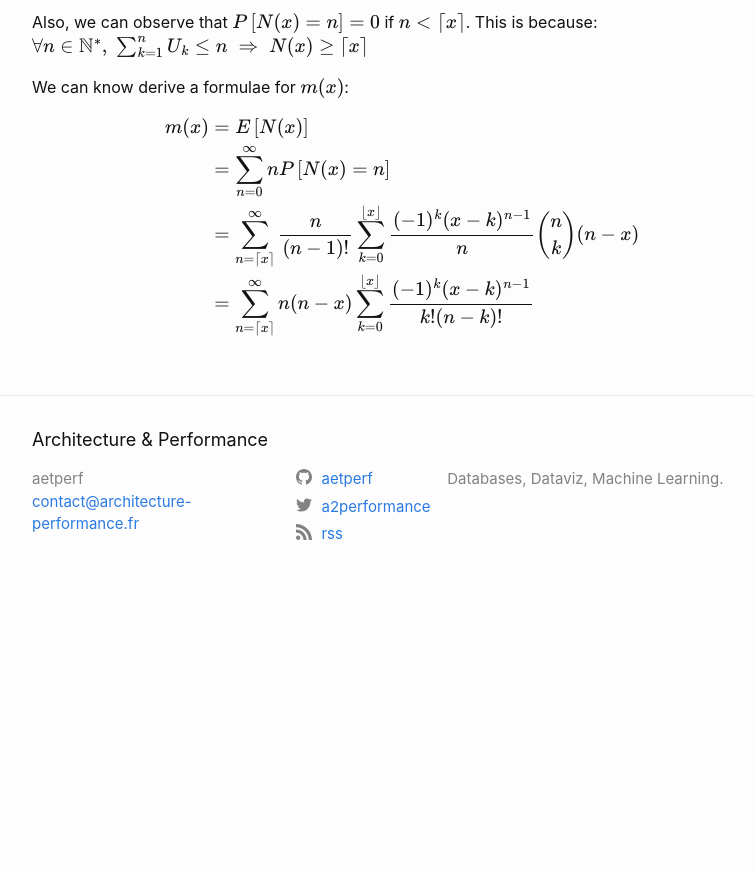
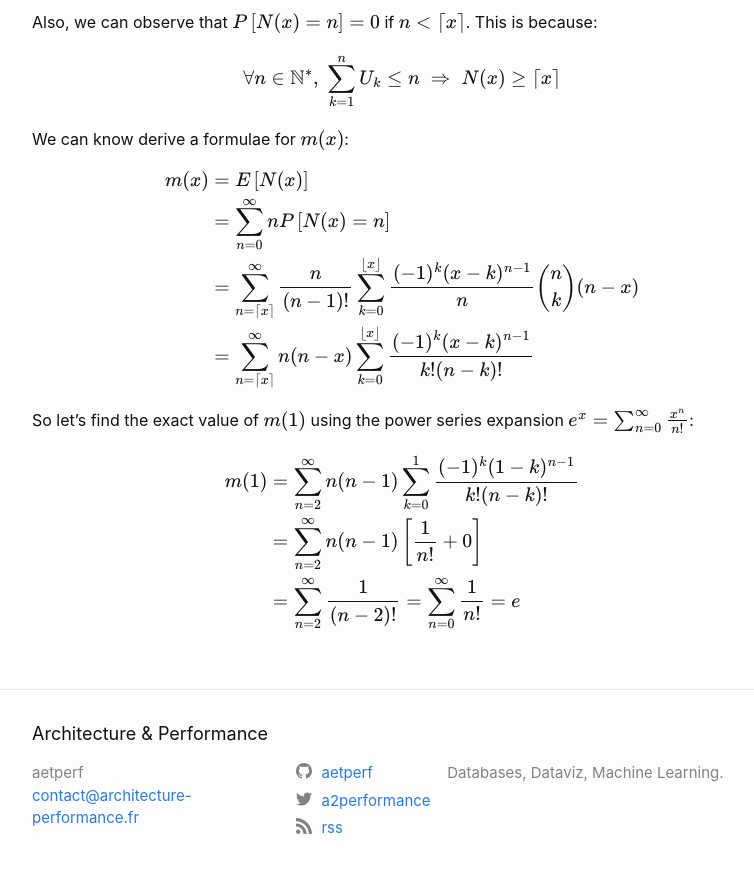
Before and after one commit to aetperf/aetperf.github.io, a Jekyll site: the page built from _posts/2022-07-26-Euler-s-number-and-the-uniform-sum-distribution.md, in a window 1280 px wide and 900 px high, scrolled down 7717 px. Shown: the top 873 px of the window, without its empty margins (238-992 px from the left). Built offline with Jekyll 4.4.1, drawn with Linux system fonts in a browser that asks for light colours; formulas are drawn with MathJax 3; before the commit the page ends 8323 px from its top, so only the background shows below that.

Commit message:
latex test

```diff
--- a/_posts/2022-07-26-Euler-s-number-and-the-uniform-sum-distribution.md
+++ b/_posts/2022-07-26-Euler-s-number-and-the-uniform-sum-distribution.md
@@ -305,7 +305,8 @@ P \left[ N(x) = n \right] &= F_{X_{n-1}}(x) - F_{X_n}(x) \\
 $$
 
 Also, we can observe that $P \left[ N(x) = n \right] = 0$ if $ n < \lceil x \rceil$. This is because:
-$\forall n \in \mathbb{N}^* , \; \sum_{k=1}^n U_k \leq n \; \Rightarrow \; N(x) \geq \lceil x \rceil$
+
+$$\forall n \in \mathbb{N}^* , \; \sum_{k=1}^n U_k \leq n \; \Rightarrow \; N(x) \geq \lceil x \rceil$$
 
 We can know derive a formulae for $m(x)$:
 
@@ -317,3 +318,13 @@ m(x) &=  E\left[ N(x) \right] \\
 &= \sum_{n=\lceil x \rceil}^{\infty} n (n-x) \sum_{k=0}^{\lfloor x \rfloor} \frac{(-1)^k (x-k)^{n-1}}{k! (n-k)!}
 \end{align*}
 $$
+
+So let's find the exact value of $m(1)$ using the power series expansion $e^x = \sum_{n=0}^{\infty} \frac{x^n}{n!}$:
+
+$$
+\begin{align*}
+m(1) &= \sum_{n=2}^{\infty} n (n-1) \sum_{k=0}^1 \frac{(-1)^k (1-k)^{n-1}}{k! (n-k)!} \\
+&= \sum_{n=2}^{\infty} n (n-1) \left[ \frac{1}{n!} + 0 \right] \\
+&= \sum_{n=2}^{\infty} \frac{1}{(n-2)!} = \sum_{n=0}^{\infty} \frac{1}{n!} = e
+\end{align*}
+$$
```
